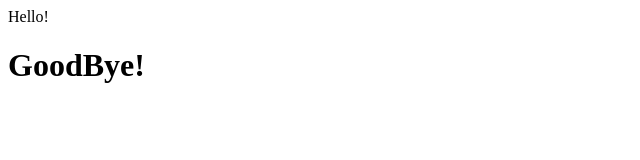
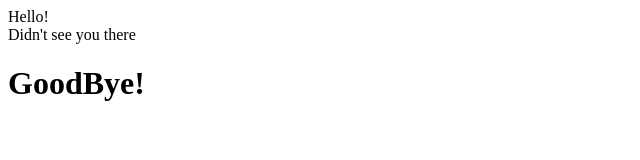
Before and after one commit to CarlosCuellarGudino/FutureIdeas, a plain HTML site: page index.html in a window 1280 px wide. Shown: the whole page, without its empty margins (0-640 px from the left). Drawn offline with Linux system fonts and the light colour scheme.

Commit message:
Update index.html

```diff
--- a/index.html
+++ b/index.html
@@ -6,6 +6,7 @@
 </head>
 <body>
     <div>Hello!</div>
+    <div>Didn't see you there</div>
     <h1>GoodBye!</h1>
 </body>
 </html>
```
